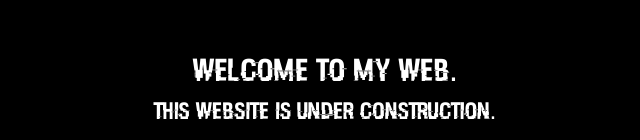
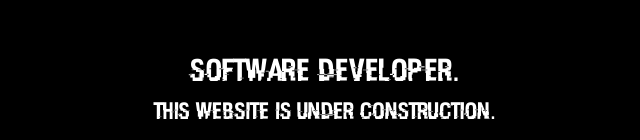
Before and after one commit to unknoman/Sabn0ckWeb, a plain HTML site: page index.html in a window 1280 px wide. Shown: the part 268-408 px from the top of the page, without its empty margins (315-955 px from the left). Drawn offline with nearby package versions, Linux system fonts and the light colour scheme.

Commit message:
Update index.html

```diff
--- a/index.html
+++ b/index.html
@@ -28,7 +28,7 @@
         </div>
 
         <div class="maintext2">
-          <h2>Welcome to my web.</h2>
+          <h2>Software Developer.</h2>
         </div>
 
         <div class="maintext3">
```
